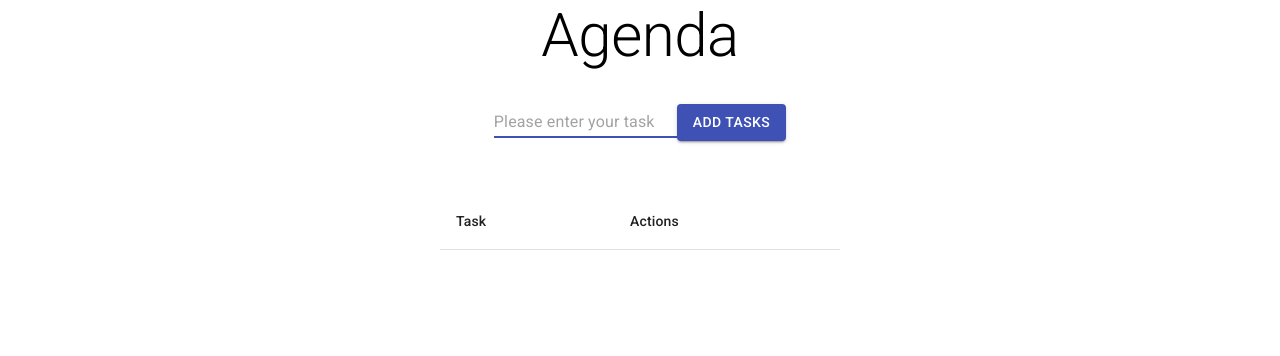
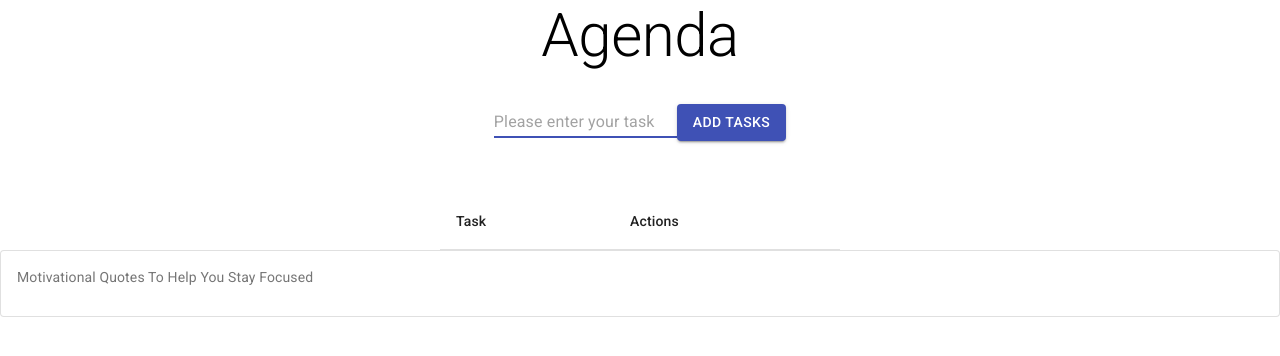
Before and after one commit to kanz-creation/react-agenda-app, a React (Create React App) app in the folder react-agenda/: page / in a window 1280 px wide. Shown: the top 356 px of the page. Built offline with nearby package versions, Linux system fonts and the light colour scheme.

Commit message:
quotes updated to material ui

```diff
--- a/react-agenda/src/components/QuoteGenerator.js
+++ b/react-agenda/src/components/QuoteGenerator.js
@@ -1,7 +1,32 @@
 import React, { useState, useEffect } from 'react';
+import { makeStyles } from '@material-ui/core/styles';
+import Card from '@material-ui/core/Card';
+import CardActions from '@material-ui/core/CardActions';
+import CardContent from '@material-ui/core/CardContent';
+import Button from '@material-ui/core/Button';
+import Typography from '@material-ui/core/Typography';
+
+const useStyles = makeStyles({
+  root: {
+    minWidth: 275,
+  },
+  bullet: {
+    display: 'inline-block',
+    margin: '0 2px',
+    transform: 'scale(0.8)',
+  },
+  title: {
+    fontSize: 14,
+  },
+  pos: {
+    marginBottom: 12,
+  },
+});
 
 const Quote = () => {
   const [quote, setQuote] = useState('');
+  const classes = useStyles();
+  const bull = <span className={classes.bullet}>•</span>;
 
   const fetchQuote = async () => {
     const data = await fetch('https://api.quotable.io/random');
@@ -15,9 +40,20 @@ const Quote = () => {
   }, []);
 
   return (
-    <div>
-      <h1>{quote}</h1>
-    </div>
+    <Card className={classes.root} variant="outlined" container>
+      <CardContent>
+        <Typography
+          className={classes.title}
+          color="textSecondary"
+          gutterBottom
+        >
+          Motivational Quotes To Help You Stay Focused
+        </Typography>
+        <Typography variant="body2" component="p">
+          {quote}
+        </Typography>
+      </CardContent>
+    </Card>
   );
 };
 export default Quote;
```
